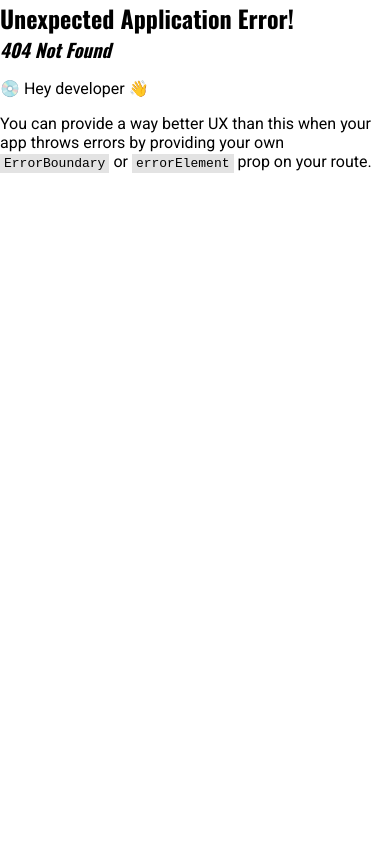
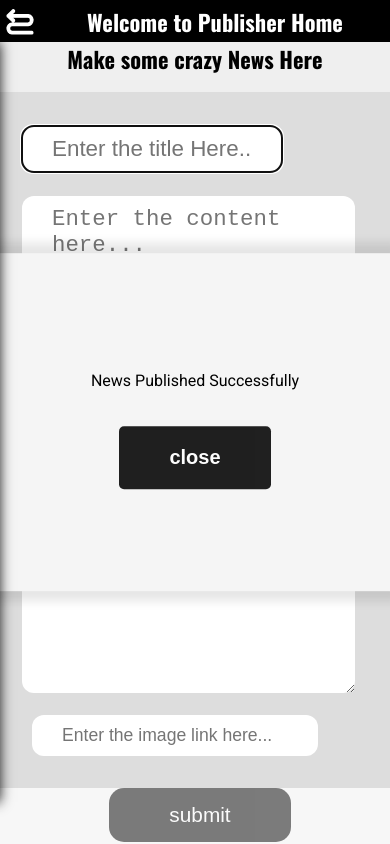
Before and after one commit to Saumya-Kanti-Sarma/ReactNews24x7-Frontend-, a React (Vite) app: page /publisher in a window 390 px wide. Before the commit this address had no page. Built offline with nearby package versions, Linux system fonts and the light colour scheme; a web font is replaced by a local one.

Commit message:
features

```diff
--- /dev/null
+++ b/src/Publisher/Components/POPUP.jsx
@@ -0,0 +1,40 @@
+import React from 'react'
+import "../../index.css"
+const POPUP = ({ message, buttonText, display }) => {
+  return (
+    <>
+      <div className="popuparea" style={{
+        display: display,
+        backgroundColor: "whitesmoke",
+        height: "40vh",
+        width: "300px",
+        position: "absolute",
+        top: "50%",
+        left: "50%",
+        transform: "translate(-50%, -50%)",
+        justifyContent: "center",
+        alignItems: "center",
+        flexDirection: "column",
+        gap: "20px",
+        boxShadow: "0 0 10px 10px rgba(0, 0, 0, 0.1)",
+        transition: "0.5s ease-in-out"
+      }}>
+        <p>{message}</p>
+        <button className='def-btn' style={{
+          padding: "20px 50px",
+          border: "none",
+          borderRadius: "5px",
+          fontSize: "20px",
+          fontWeight: "bold",
+          cursor: "pointer"
+        }}
+          onClick={() => {
+            window.location.reload();
+            display = "none";
+          }}>{buttonText}</button>
+      </div>
+    </>
+  )
+}
+
+export default POPUP
--- a/src/Publisher/Components/P_aside.jsx
+++ b/src/Publisher/Components/P_aside.jsx
@@ -1,7 +1,7 @@
 import React, { useEffect, useState } from 'react'
 import "../Pages/CSS/P_Home.css"
 
-const P_aside = ({ setDiv1, setDiv2, setDiv3, setDiv4 }) => {
+const P_aside = ({ setDiv1, setDiv2, setDiv3, setDiv4, setToggle, opacity, set_toggle_menu_image, set_rotate_IMG }) => {
   const [activeLink, setActiveLink] = useState(null);
   const handleClick = (index) => {
     setActiveLink(index);
@@ -10,24 +10,44 @@ const P_aside = ({ setDiv1, setDiv2, setDiv3, setDiv4 }) => {
       setDiv2("none");
       setDiv3("none");
       setDiv4("none");
+      setToggle("-100");
+      opacity(1); set_rotate_IMG(1);
+      set_toggle_menu_image("/Menu.svg");
+
+
     }
     if (index === 1) {
       setDiv1("none");
       setDiv2("block");
       setDiv3("none");
       setDiv4("none");
+      setToggle("-100");
+      opacity(1); set_rotate_IMG(1);
+      set_toggle_menu_image("/Menu.svg");
+
+
     }
     if (index === 2) {
       setDiv1("none");
       setDiv2("none");
       setDiv3("block");
       setDiv4("none");
+      setToggle("-100");
+      opacity(1); set_rotate_IMG(1);
+      set_toggle_menu_image("/Menu.svg");
+
+
     }
     if (index === 3) {
       setDiv1("none");
       setDiv2("none");
       setDiv3("none");
       setDiv4("block");
+      setToggle("-100");
+      opacity(1); set_rotate_IMG(1);
+      set_toggle_menu_image("/Menu.svg");
+
+
     }
 
   };
@@ -45,7 +65,7 @@ const P_aside = ({ setDiv1, setDiv2, setDiv3, setDiv4 }) => {
           {['Add News', word, 'Feeds', 'Logout'].map((text, index) => (
             <button
               key={index}
-              className={activeLink === index ? 'active-link' : ''}
+              className={activeLink === index ? 'active-link-btn' : '' && "home-aside-link-btn"}
               onClick={() => handleClick(index)}
             >
               {text}
--- /dev/null
+++ b/src/Publisher/Pages/CSS/P_AddNews.css
@@ -0,0 +1,108 @@
+.addnews-area {
+  display: flex;
+  flex-direction: column;
+  height: 100%;
+  width: 100%;
+  background-color: rgba(136, 130, 130, 0.034);
+}
+
+.addnews-area h1 {
+  text-align: center;
+  width: 100%;
+  height: 50px;
+  background-color: #adadad1c;
+}
+
+.form-area-under-news-area {
+  display: flex;
+  flex-direction: column;
+  padding: 22px;
+  background-color: #3d3d3d23;
+  height: calc(100% - 150px);
+}
+
+.form-area-under-news-area div {
+  align-items: center;
+  justify-content: start;
+  padding-left: 10px;
+}
+
+.publish-news-btn-area {
+  display: flex;
+  justify-content: center;
+}
+
+#publish-news-btn {
+  padding: 15px 60px;
+  border-radius: 15px;
+  font-size: 2rem;
+}
+
+#name,
+#description,
+#image {
+  padding: 10px 30px;
+  border: none;
+  border-radius: 12px;
+  margin: 12px 0px;
+  font-size: 1.4rem;
+}
+
+#name {
+  width: 300px;
+}
+
+#description {
+  height: 60vh;
+  width: 85%;
+  margin-right: 10px;
+}
+
+@media (max-width: 650px) {
+  .addnews-area h1 {
+    width: 100vw;
+  }
+
+  #description {
+    height: 60vh;
+    width: 75vw;
+  }
+
+  .publish-news-btn-area {
+    max-width: 400px;
+    display: flex;
+    justify-content: center;
+  }
+
+  #publish-news-btn {
+    padding: 15px 60px;
+    border-radius: 15px;
+    font-size: 1.3rem;
+  }
+}
+
+@media (max-width: 400px) {
+  #name {
+    width: 200px;
+  }
+
+  #description {
+    width: 70vw;
+  }
+
+  #image {
+    font-size: 1.1rem;
+  }
+
+  .publish-news-btn-area {
+    max-width: 400px;
+    display: flex;
+    justify-content: center;
+  }
+
+  #publish-news-btn {
+    padding: 15px 60px;
+    border-radius: 15px;
+    font-size: 1.3rem;
+  }
+}
--- a/src/Publisher/Pages/CSS/P_Home.css
+++ b/src/Publisher/Pages/CSS/P_Home.css
@@ -1,87 +1,45 @@
-.qwiu {
-  display: flex;
-  justify-content: center;
-  background-color: #000;
-  width: 100vw;
-  height: 10vh;
-}
-
-.qwiu-heading {
-  font-size: 3rem;
-  font-weight: 700;
-  color: #fff;
-  overflow: hidden;
-  overflow-y: hidden;
-}
-
-#main-area {
+.home-heading {
   display: flex;
   justify-content: center;
   align-items: center;
-  width: 100vw;
-  height: 90vh;
-  transition: all 0.15s ease-in-out;
-  overflow: hidden;
+  height: 10vh;
+  background-color: #000000;
+  color: #ffffff;
+  font-size: 2rem;
+  font-weight: 700;
+  font-family: sans-serif;
 }
 
-#main-area aside {
-  display: flex;
-  flex: 1;
-  background-color: #8581811a;
-  height: 100%;
-  overflow: hidden;
-
+.home-heading img {
+  display: none;
 }
 
-#main-area main {
+.home-content {
+  height: 90vh;
+  width: 100vw;
+  display: flex;
+  background-color: #692f2f;
+}
+
+.aside1 {
+  flex: 1;
+  background-color: #ffffff;
+  transform: translateX(-100%);
+  display: none;
+}
+
+.aside2 {
+  flex: 1;
+  background-color: #ffffff;
+  display: block;
+}
+
+
+main {
   display: flex;
   flex: 4;
   background-color: #ffffff;
   height: 100%;
-}
-
-li {
-  display: flex;
-  flex-direction: column;
-  justify-content: space-between;
-  height: 90%;
-  margin-top: 30px;
-}
-
-ul {
-  display: flex;
-  flex-direction: column;
-  justify-content: space-between;
-  height: 100%;
-  width: 100%;
-}
-
-li button {
-  font-family: sans-serif;
-  font-size: 1.5rem;
-  font-weight: 600;
-  color: #000;
-  padding: 10px;
-  width: 100%;
-  text-align: center;
-  text-decoration: underline;
-  text-underline-offset: 8px;
-  border: none;
-  background-color: transparent;
-}
-
-li button:hover {
-  color: #d31b1b;
-  text-decoration: none;
-  text-shadow: 0 0 2px #ff0303;
-  background-color: #0000001c;
-}
-
-.active-link {
-  color: #d31b1b;
-  text-decoration: none;
-  text-shadow: 0 0 1.4px #ff0303;
-  background-color: #0000001c;
 }
 
 main div {
@@ -95,75 +53,133 @@ main div div {
   transition: all 0.15s ease-in-out;
 }
 
-main div div:nth-child(1) {
-  background-color: #d31b1b;
-}
-
-main div div:nth-child(2) {
-  background-color: #2196F3;
-}
-
-main div div:nth-child(3) {
-  background-color: #4CAF50;
-}
-
-main div div:nth-child(4) {
-  background-color: #FFC107;
-}
-
-.menu {
-  display: none;
-}
-
-.parent-div {
+.home-parent {
   overflow: hidden;
   height: 100vh;
 }
 
-@media (max-width: 600px) {
-  .qwiu-heading {
+aside ul {
+  display: flex;
+  flex-direction: column;
+  justify-content: space-between;
+  height: 100%;
+}
+
+aside ul li {
+  display: flex;
+  height: 100%;
+  flex-direction: column;
+  justify-content: space-between;
+  align-items: center;
+  padding: 10px;
+}
+
+
+ul li button {
+  font-weight: 700;
+  font-family: sans-serif;
+  color: #000000;
+  text-decoration: underline;
+  border: none;
+  background: transparent;
+  padding: 10px;
+  width: 100%;
+  text-underline-offset: 5px;
+  font-size: 1.5rem;
+  cursor: pointer;
+}
+
+ul li button:hover,
+.active-link-btn {
+  text-decoration: none;
+  box-shadow: 0 0 6px 0 #0000001c;
+  color: #ff1616;
+  background-color: #4949491f;
+}
+
+@media (max-width: 768px) {
+  .home-heading {
+    height: 7vh;
+    justify-content: space-between;
+  }
+
+  .home-heading h1 {
+    display: flex;
+    margin-right: 0;
+    flex: 4;
+    justify-content: center;
+  }
+
+  .home-heading img {
+    display: block;
+    width: 90px;
+    transform: scaleX(-1);
+  }
+
+  .home-heading {
+    font-size: 1.5rem;
+  }
+
+  main {
+    height: 93vh;
+  }
+
+  .aside2 {
+    display: none;
+  }
+
+  .aside1 {
+    display: block;
+    position: absolute;
+    z-index: 1;
+    width: 40vw;
+    height: 90vh;
+    background-color: #ffffff;
+    transition: all 0.12s ease-in-out;
+    transform: translateX(-100%);
+    box-shadow: 0 0 12px #000000e5;
+  }
+
+  .aside1 ul {
+    height: 90%;
+  }
+
+  main div div {
+    min-width: 100vw
+  }
+
+}
+
+@media (max-width: 720px) {
+  h1 {
     font-size: 2rem;
   }
 
-  .qwiu {
+  .home-heading img {
+    width: 50px;
+  }
+}
+
+@media (max-width: 480px) {
+  .home-heading {
     height: 5vh;
   }
 
-  #main-area {
+  main {
     height: 95vh;
   }
 
+  h1 {
+    font-size: 1.4rem;
+  }
+
+  .home-heading img {
+    width: 40px;
+  }
+
   ul li button {
+    font-weight: 500;
+    text-underline-offset: 4px;
     font-size: 1.2rem;
   }
 }
-
-@media (max-width: 560px) {
-  .qwiu {
-    justify-content: space-between;
-    padding: 2px;
-    cursor: pointer;
-  }
-
-  .qwiu-heading {
-    margin-right: 80px;
-  }
-
-  #main-area aside {
-    position: absolute;
-    background-color: #ffffff;
-    width: 30%;
-    height: 94vh;
-    z-index: 100;
-    top: 5.4vh;
-    left: 0;
-    transform: translateX(-100%);
-    transition: all 0.15s ease-in-out;
-    box-shadow: 0 0 12px #000000e5;
-  }
-
-  .menu {
-    display: block;
-  }
-
-}
--- a/src/Publisher/Pages/P_AddNews.jsx
+++ b/src/Publisher/Pages/P_AddNews.jsx
@@ -1,11 +1,88 @@
-import React from 'react'
+import React, { useEffect, useState } from 'react'
+import "../Pages/CSS/P_AddNews.css"
+import "../../index.css"
+import axios from 'axios'
+import Cookies from 'js-cookie'
+import POPUP from '../Components/POPUP'
 const P_AddNews = () => {
+  const publisherName = Cookies.get("publisher_credentials")
+  const [disableBtn, setDisableBtn] = useState(true)
+  const [displayPopup, setDisplayPopup] = useState("none");
+  const [opacity, setOpacity] = useState(1);
+  const [newsData, setNewsData] = useState({
+    title: "",
+    content: "",
+    publisherName: publisherName,
+    image: "",
+    date: new Date().toISOString().split('T')[0]
+  });
+  useEffect(() => {
+    if (newsData.title && newsData.content) {
+      setDisableBtn(false)
+    }
+  }, []);
+
+  const handleInputChange = (e) => {
+    const { name, value } = e.target;
+    setNewsData(prevData => ({
+      ...prevData,
+      [name]: value
+    }));
+  };
+
+  const submitNews = async () => {
+    axios.post(import.meta.env.VITE_PUBLISHER_NEWSPUBLISHED_URL, newsData)
+      .then((response) => {
+        console.log(response);
+        setDisplayPopup("flex")
+        setOpacity(0.4)
+      })
+      .catch((error) => {
+        console.log(error);
+      })
+  }
   return (
     <>
-
-      hekk
+      <div className="addnews-area" style={{ opacity: opacity }}>
+        <h1>Make some crazy News Here</h1>
+        <div className="form-area-under-news-area">
+          <input
+            type="text"
+            name="title"
+            autoFocus={true}
+            placeholder="Enter the title Here..."
+            id='name'
+            onChange={handleInputChange}
+            value={newsData.title}
+          />
+          <textarea
+            name="content"
+            placeholder="Enter the content here..."
+            id='description'
+            onChange={handleInputChange}
+            value={newsData.content}
+          />
+          <div>
+            <input
+              type="url"
+              name='image'
+              id='image'
+              placeholder='Enter the image link here...'
+              onChange={handleInputChange}
+              value={newsData.image}
+            />
+          </div>
+        </div>
+        <div className='publish-news-btn-area '>
+          <button id='publish-news-btn' className='def-btn' onClick={submitNews}
+            style={{
+              opacity: newsData.title && newsData.content ? 1 : 0.5,
+            }} disabled={disableBtn}> submit</button>
+        </div>
+      </div>
+      <POPUP message="News Published Successfully" buttonText="close" />
     </>
-  )
-}
+  );
+};
 
 export default P_AddNews
--- a/src/Publisher/Pages/P_Home.jsx
+++ b/src/Publisher/Pages/P_Home.jsx
@@ -1,38 +1,58 @@
 import React, { useState } from 'react'
+import './CSS/P_Home.css'
 import P_aside from '../Components/P_aside'
-import P_AddNews from './P_AddNews'
-import P_AllNews from './P_AllNews'
-import P_Feed from './P_Feed'
-import P_Logout from './P_Logout';
+import P_AddNews from './P_AddNews';
+import P_AllNews from './P_AllNews';
+import P_Feed from "./P_Feed";
+import P_Logout from "./P_Logout";
 
 const P_Home = () => {
+  // Making the toggle function
+  const [rotate_IMG, set_rotate_IMG] = useState(1);
+  const [toggle_menu_image, set_toggle_menu_image] = useState("/Menu.svg");
+  const [toggle_aside, set_toggle_aside] = useState(-100);
+  function toggleMenu() {
+    opacity === 1 ? setOpacity(0.2) : setOpacity(1);
+    if (toggle_aside == -100) {
+      set_toggle_aside(0);
+      set_rotate_IMG(-1);
+      set_toggle_menu_image("/redmenu.svg");
+
+    }
+    else {
+      set_toggle_aside(-100);
+      set_rotate_IMG(1);
+      set_toggle_menu_image("/Menu.svg");
+    }
+  }
+
+  // Main Toggle Function
   const [div1, setDiv1] = useState("block");
   const [div2, setDiv2] = useState("none");
   const [div3, setDiv3] = useState("none");
   const [div4, setDiv4] = useState("none");
+  const [opacity, setOpacity] = useState(1);
 
-  // menu funtion
-  const [toggleMenu, settoggleMenu] = useState(-100);
-  const [opacity, setOpacity] = useState(1);
-  const menuClick = () => {
-    toggleMenu === -100 ? settoggleMenu(1) : settoggleMenu(-100);
-    opacity === 1 ? setOpacity(0.2) : setOpacity(1);
-  }
   return (
     <>
-      <div className="parent-div">
-        <div className="qwiu">
-          <img src="/Menu.svg" alt="" className='menu' onClick={menuClick} />
-          <h1 className='qwiu-heading'>Welcome to ReactNews24x7</h1>
+      <div className="home-parent">
+        <div className="home-heading">
+          <img src={toggle_menu_image} alt="" onClick={toggleMenu} style={{ transform: `scaleX(${rotate_IMG})` }} />
+          <h1>Welcome to Publisher Home</h1>
         </div>
+        <div className="home-content">
 
-        <div id='main-area'>
-          <aside style={{ transform: `translateX(${toggleMenu}%)` }}>
+          <aside className='aside2'>
             <P_aside setDiv1={setDiv1} setDiv2={setDiv2} setDiv3={setDiv3} setDiv4={setDiv4} />
           </aside>
+
+          <aside style={{ transform: `translateX(${toggle_aside}%)` }} className='aside1'>
+            <P_aside setDiv1={setDiv1} setDiv2={setDiv2} setDiv3={setDiv3} setDiv4={setDiv4} setToggle={set_toggle_aside} opacity={setOpacity} set_rotate_IMG={set_rotate_IMG} set_toggle_menu_image={set_toggle_menu_image} />
+          </aside>
+
           <main style={{ opacity: opacity }}>
             <div>
-              <div style={{ display: div1 }}><P_AddNews /></div>
+              <div style={{ display: div1 }} className='addnews-area'><P_AddNews /></div>
               <div style={{ display: div2 }}><P_AllNews /></div>
               <div style={{ display: div3 }}><P_Feed /></div>
               <div><P_Logout /></div>
--- a/vite.config.js
+++ b/vite.config.js
@@ -4,5 +4,5 @@ import react from '@vitejs/plugin-react'
 // https://vitejs.dev/config/
 export default defineConfig({
   plugins: [react()],
-  base: '/ReactNews24x7-Frontend-/'
+  base: ''
 })
```
Also changed, not shown: src/App.jsx (+8 -8 lines), public/redmenu.svg (added), 1 other file (tests, documents, lock files or other folders).
